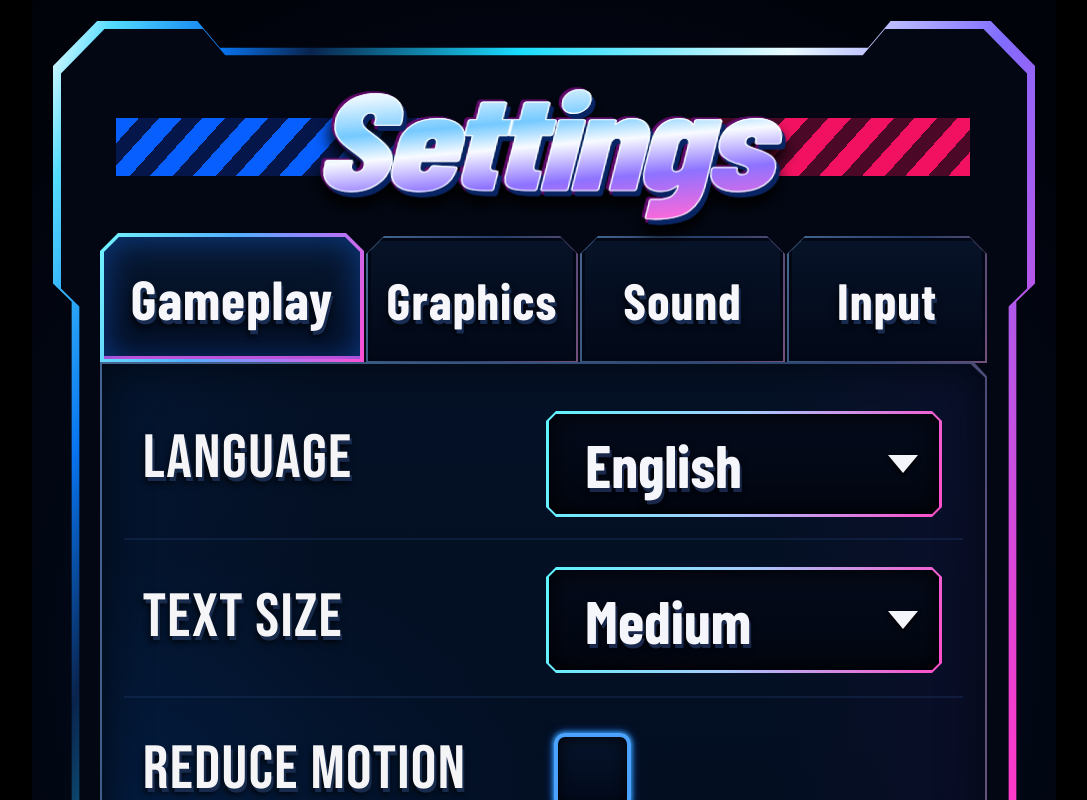
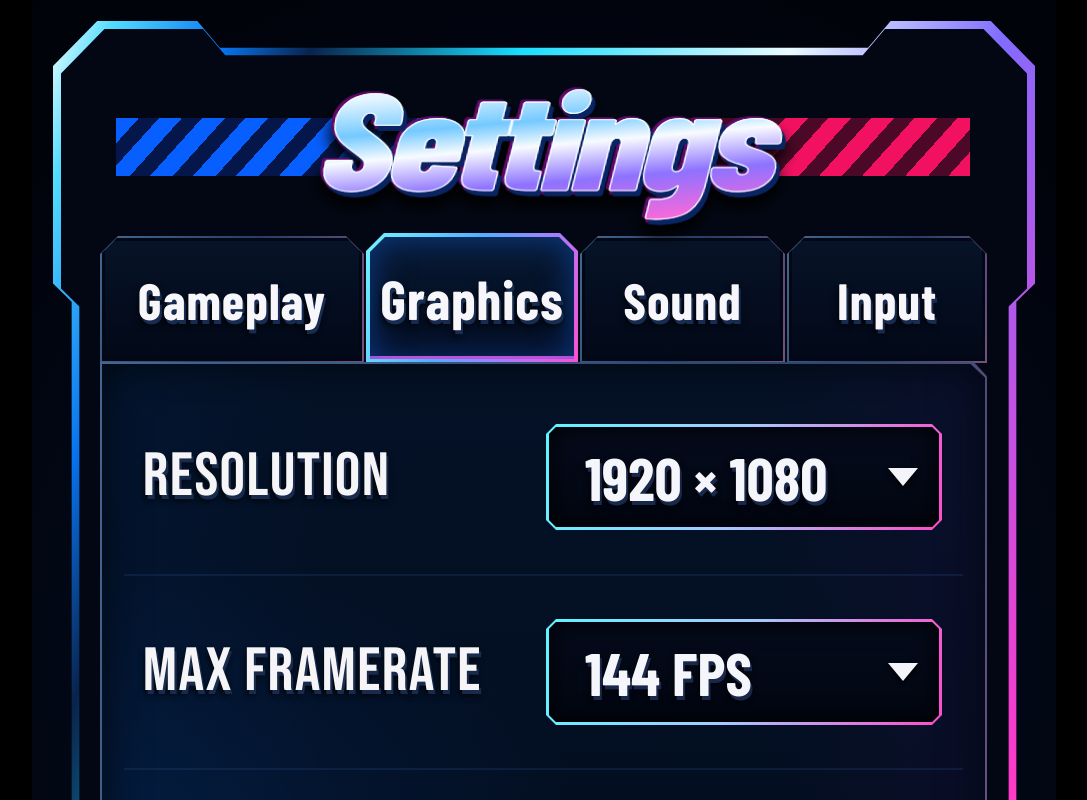
Before and after one commit to thurn/mockups, a Next.js app: page /settings in a window 1280 px wide. Shown: the whole page, without its empty margins (96-1183 px from the left). Built offline with nearby package versions, Linux system fonts and the light colour scheme.

Commit message:
feat: add graphics settings mockup

```diff
--- /dev/null
+++ b/app/components/GraphicsSettings.tsx
@@ -0,0 +1,59 @@
+import { SelectControl, ToggleControl } from "./SettingsControls";
+
+export function GraphicsSettings({
+  resolution,
+  maxFramerate,
+  displayMode,
+  screenshake,
+  vsync,
+  onResolutionChange,
+  onMaxFramerateChange,
+  onDisplayModeChange,
+  onScreenshakeChange,
+  onVsyncChange,
+}: {
+  resolution: string;
+  maxFramerate: string;
+  displayMode: string;
+  screenshake: boolean;
+  vsync: boolean;
+  onResolutionChange: (value: string) => void;
+  onMaxFramerateChange: (value: string) => void;
+  onDisplayModeChange: (value: string) => void;
+  onScreenshakeChange: (checked: boolean) => void;
+  onVsyncChange: (checked: boolean) => void;
+}) {
+  return (
+    <>
+      <SelectControl
+        first
+        label="Resolution"
+        value={resolution}
+        options={["1920 × 1080", "2560 × 1440", "3840 × 2160"]}
+        onChange={onResolutionChange}
+        rowHeight={194}
+      />
+      <SelectControl
+        label="Max Framerate"
+        value={maxFramerate}
+        options={["60 FPS", "120 FPS", "144 FPS", "240 FPS"]}
+        onChange={onMaxFramerateChange}
+        rowHeight={194}
+      />
+      <SelectControl
+        label="Display Mode"
+        value={displayMode}
+        options={["Borderless", "Fullscreen", "Windowed"]}
+        onChange={onDisplayModeChange}
+        rowHeight={194}
+      />
+      <ToggleControl
+        checked={screenshake}
+        label="Screenshake"
+        onChange={onScreenshakeChange}
+        rowHeight={194}
+      />
+      <ToggleControl checked={vsync} label="VSync" onChange={onVsyncChange} rowHeight={195} />
+    </>
+  );
+}
--- a/app/components/SettingsControls.tsx
+++ b/app/components/SettingsControls.tsx
@@ -4,9 +4,9 @@ import { actionInnerClip, actionOuterClip, ClippedInset, controlInnerClip, contr
 
 type BaseProps = { label: ReactNode; first?: boolean; offsetY?: number; rowHeight?: number };
 
-export function SelectControl({ label, options, value, onChange, first = false, offsetY = 0 }: BaseProps & { options: string[]; value: string; onChange: (value: string) => void }) {
+export function SelectControl({ label, options, value, onChange, first = false, offsetY = 0, rowHeight = 158 }: BaseProps & { options: string[]; value: string; onChange: (value: string) => void }) {
   return (
-    <SettingRow first={first} label={label} rowHeight={158}>
+    <SettingRow first={first} label={label} rowHeight={rowHeight}>
       <div style={{ position: "relative", display: "flex", alignItems: "center", height: "100%", transform: `translateY(${offsetY}px)` }}>
         <div
           aria-hidden="true"
--- a/app/components/SettingsScreen.tsx
+++ b/app/components/SettingsScreen.tsx
@@ -4,26 +4,37 @@ import { useState } from "react";
 import { useRouter } from "next/navigation";
 import { ReturnButton } from "./ReturnButton";
 import { EraseControl, SelectControl, ToggleControl } from "./SettingsControls";
-import { SettingsTabs } from "./SettingsTabs";
+import { SettingsTabs, type SettingsTab } from "./SettingsTabs";
 import { ClippedInset } from "./ClippedInset";
 import { ScreenHeader } from "./ScreenHeader";
+import { GraphicsSettings } from "./GraphicsSettings";
 
 export function SettingsScreen() {
   const router = useRouter();
+  const [activeTab, setActiveTab] = useState<SettingsTab>("Graphics");
   const [language, setLanguage] = useState("English");
   const [textSize, setTextSize] = useState("Medium");
   const [reduceMotion, setReduceMotion] = useState(false);
   const [increaseMoveDuration, setIncreaseMoveDuration] = useState(true);
   const [uploadCrashReports, setUploadCrashReports] = useState(true);
+  const [resolution, setResolution] = useState("1920 × 1080");
+  const [maxFramerate, setMaxFramerate] = useState("144 FPS");
+  const [displayMode, setDisplayMode] = useState("Borderless");
+  const [screenshake, setScreenshake] = useState(true);
+  const [vsync, setVsync] = useState(true);
+
+  const handleTabSelect = (tab: SettingsTab) => {
+    if (tab === "Gameplay" || tab === "Graphics") setActiveTab(tab);
+  };
 
   return (
     <section
-      aria-label="Gameplay settings"
+      aria-label={`${activeTab} settings`}
       style={{ position: "absolute", inset: 0, zIndex: 2, overflow: "hidden" }}
     >
       <ScreenHeader variant="settings" />
       <div style={{ position: "absolute", zIndex: 4, top: 233, left: 68, width: 887 }}>
-        <SettingsTabs />
+        <SettingsTabs activeTab={activeTab} onSelect={handleTabSelect} />
         <div
           style={{
             position: "relative",
@@ -51,6 +62,21 @@ export function SettingsScreen() {
               padding: "18px 24px 32px",
             }}
           >
+            {activeTab === "Graphics" ? (
+              <GraphicsSettings
+                resolution={resolution}
+                maxFramerate={maxFramerate}
+                displayMode={displayMode}
+                screenshake={screenshake}
+                vsync={vsync}
+                onResolutionChange={setResolution}
+                onMaxFramerateChange={setMaxFramerate}
+                onDisplayModeChange={setDisplayMode}
+                onScreenshakeChange={setScreenshake}
+                onVsyncChange={setVsync}
+              />
+            ) : (
+              <>
                 <SelectControl
                   first
                   label="Language"
@@ -103,6 +129,8 @@ export function SettingsScreen() {
                   offsetY={-8}
                 />
                 <EraseControl />
+              </>
+            )}
           </div>
         </div>
       </div>
--- a/app/components/SettingsTabs.tsx
+++ b/app/components/SettingsTabs.tsx
@@ -3,15 +3,18 @@ import { ClippedInset, tabInnerClip, tabOuterClip } from "./ClippedInset";
 
 const tabs = ["Gameplay", "Graphics", "Sound", "Input"];
 
-export function SettingsTabs() {
+export type SettingsTab = (typeof tabs)[number];
+
+export function SettingsTabs({ activeTab, onSelect }: { activeTab: SettingsTab; onSelect: (tab: SettingsTab) => void }) {
   return (
     <nav aria-label="Settings categories" style={{ height: 129, display: "grid", gridTemplateColumns: "264px 212px 205px 200px", gap: 2, alignItems: "end" }}>
       {tabs.map((tab) => {
-        const active = tab === "Gameplay";
+        const active = tab === activeTab;
         return (
           <button
             key={tab}
             type="button"
+            onClick={() => onSelect(tab)}
             aria-current={active ? "page" : undefined}
             style={{
               position: "relative",
@@ -32,7 +35,7 @@ export function SettingsTabs() {
               lineHeight: 1,
               letterSpacing: "1px",
               textShadow: "2px 4px 0 #182b50, 0 5px 7px #000",
-              cursor: "default",
+              cursor: "pointer",
             }}
           >
             <ClippedInset
```
Also changed, not shown: settings-graphics-final.png (added). Lines whose indentation alone changed are shown as unchanged.
